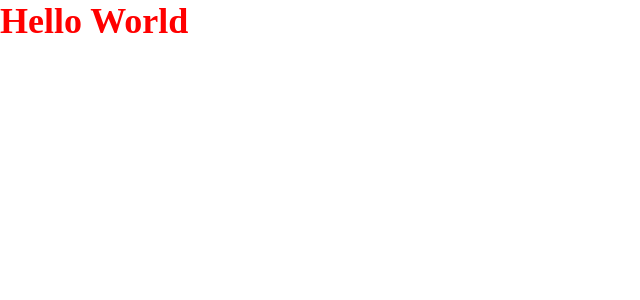
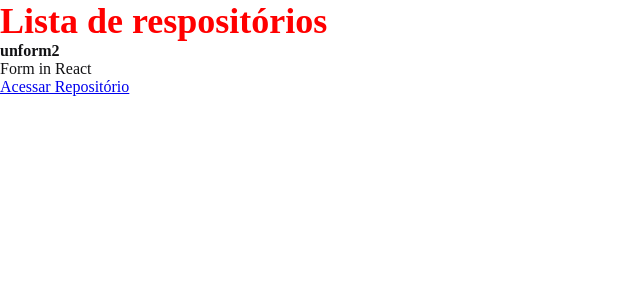
Before and after one commit to moraes3000/ignite-fundamentos-reactjs, a React app: page / in a window 1280 px wide. Shown: the top 300 px of the page, without its empty margins (0-640 px from the left). Built offline with nearby package versions, Linux system fonts and the light colour scheme.

Commit message:
Propriedades no React

```diff
--- a/src/App.jsx
+++ b/src/App.jsx
@@ -1,6 +1,9 @@
+import { RepositoryList } from './components/RepositoryList'
 import './styles/global.scss'
 
 export function App(){
     // throw  new Error("errou")
-    return <h1>Hello World</h1>
+    return <>
+    <RepositoryList/>
+    </>
 }
--- /dev/null
+++ b/src/components/RepositoryItem.jsx
@@ -0,0 +1,10 @@
+export function RepositoryItem(props) {
+    return (
+        <li>
+            <strong>{props.repository.name ?? 'Default'}</strong>
+            <p>{props.repository.description ?? 'Default'}</p>
+            <a href={props.repository.link}>Acessar Repositório</a>
+        </li>
+
+    )
+}
--- /dev/null
+++ b/src/components/RepositoryList.jsx
@@ -0,0 +1,19 @@
+import { RepositoryItem } from "./RepositoryItem";
+
+const respository = {
+    name: 'unform2',
+    description: 'Form in React',
+    link: 'https://github.com/moraes3000',
+}
+
+export function RepositoryList() {
+    return (
+        <section className="repository-list">
+            <h1>Lista de respositórios</h1>
+            <ul>
+                <RepositoryItem repository={respository} />
+
+            </ul>
+        </section>
+    )
+}
--- a/src/styles/global.scss
+++ b/src/styles/global.scss
@@ -6,6 +6,8 @@
 
 body{
     font:Arial, Helvetica, sans-serif;
+    font-size:16px;
+    color:#121214;
 }
 
 h1{
```
